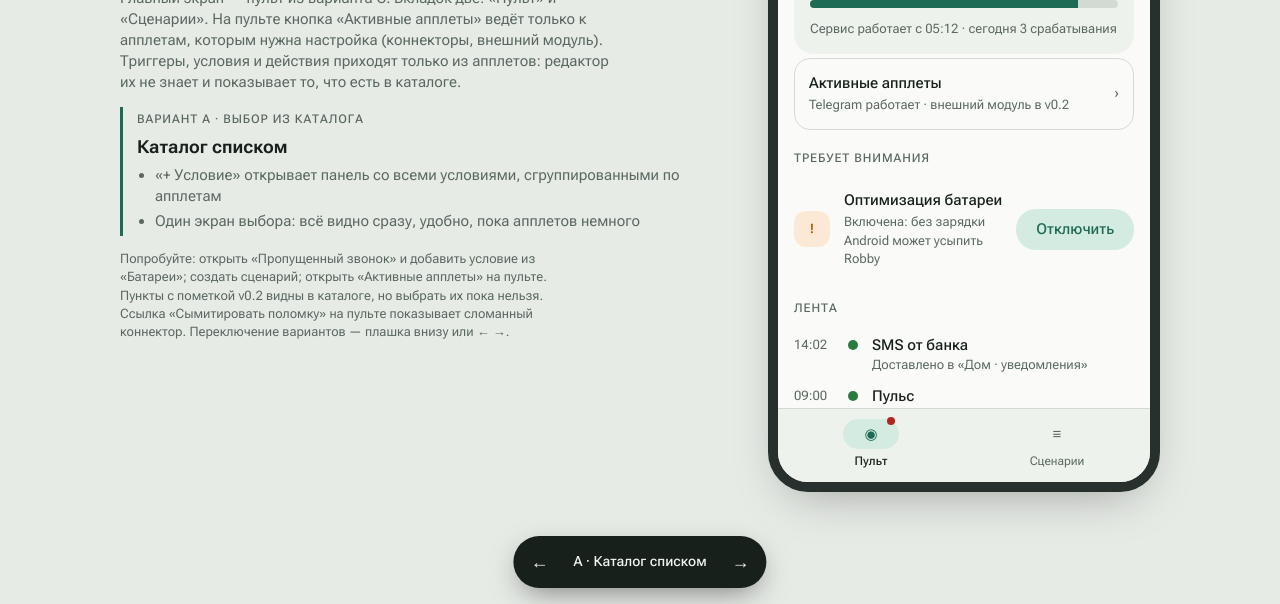
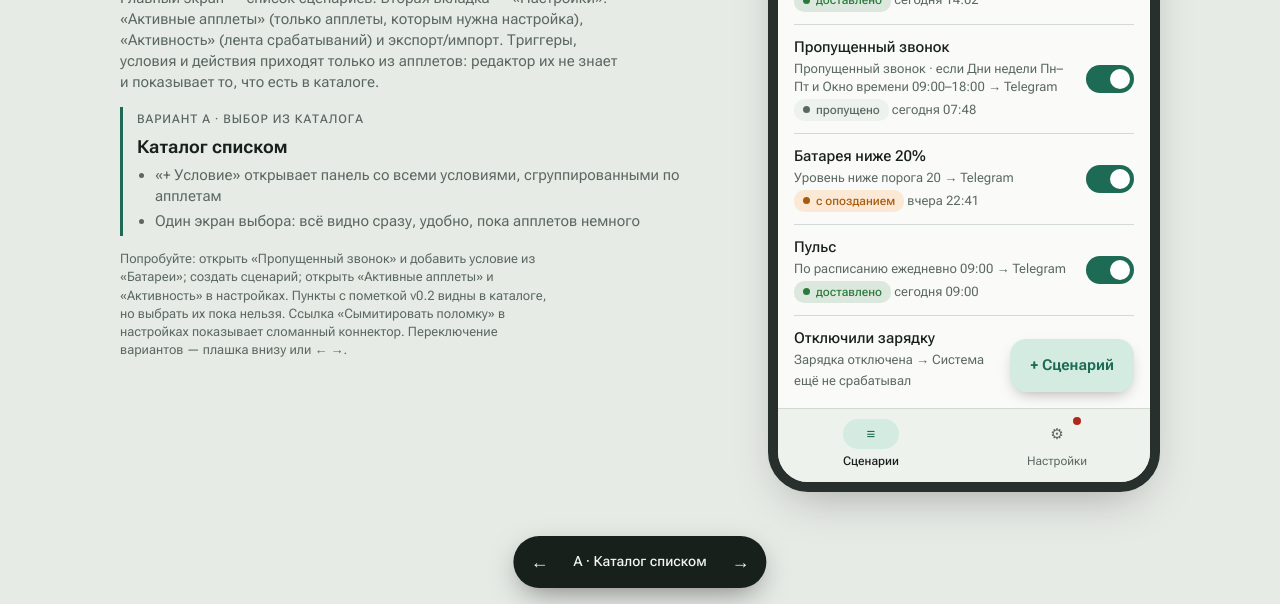
Before and after one commit to SBKubric/robby, a plain HTML site: page prototype/ui/index.html in a window 1280 px wide. Shown: the part 196-800 px from the top of the page. Drawn offline with Linux system fonts and the light colour scheme.

Commit message:
Prototype: scenarios as home, settings tab, activity screen (throwaway)
Co-Authored-By: Claude Opus 5.5 <noreply@anthropic.com>
Claude-Session: https://claude.ai/code/session_01PYGV4ApdiDYoe8WWqSJPyd

```diff
--- a/prototype/ui/index.html
+++ b/prototype/ui/index.html
@@ -175,9 +175,9 @@ button{cursor:pointer}
   <section class="intro">
     <div class="eyebrow">Прототип · итерация 2 · данные примерные</div>
     <h1>Как выбирать триггеры, условия и действия из апплетов?</h1>
-    <p>Основа — вариант A первой итерации: форма «Когда / Если / То». Главный экран — пульт из варианта C. Вкладок две: «Пульт» и «Сценарии». На пульте кнопка «Активные апплеты» ведёт только к апплетам, которым нужна настройка (коннекторы, внешний модуль). Триггеры, условия и действия приходят только из апплетов: редактор их не знает и показывает то, что есть в каталоге.</p>
+    <p>Основа — вариант A первой итерации: форма «Когда / Если / То». Главный экран — список сценариев. Вторая вкладка — «Настройки»: «Активные апплеты» (только апплеты, которым нужна настройка), «Активность» (лента срабатываний) и экспорт/импорт. Триггеры, условия и действия приходят только из апплетов: редактор их не знает и показывает то, что есть в каталоге.</p>
     <div class="vcard" id="vdesc"></div>
-    <p class="note">Попробуйте: открыть «Пропущенный звонок» и добавить условие из «Батареи»; создать сценарий; открыть «Активные апплеты» на пульте. Пункты с пометкой v0.2 видны в каталоге, но выбрать их пока нельзя. Ссылка «Сымитировать поломку» на пульте показывает сломанный коннектор. Переключение вариантов — плашка внизу или ← →.</p>
+    <p class="note">Попробуйте: открыть «Пропущенный звонок» и добавить условие из «Батареи»; создать сценарий; открыть «Активные апплеты» и «Активность» в настройках. Пункты с пометкой v0.2 видны в каталоге, но выбрать их пока нельзя. Ссылка «Сымитировать поломку» в настройках показывает сломанный коннектор. Переключение вариантов — плашка внизу или ← →.</p>
   </section>
   <div class="phone" id="phone" aria-label="Экран телефона-сервера"></div>
 </div>
@@ -257,7 +257,7 @@ const S={
   tg:null,nextId:6,
 };
 const ST_LABEL={ok:'доставлено',late:'с опозданием',skip:'пропущено',fail:'ошибка',test:'тест'};
-const UI={a:{view:'home',tab:'pult'},b:{view:'home',tab:'pult'}};
+const UI={a:{view:'home',tab:'scen'},b:{view:'home',tab:'scen'}};
 let V='a',toastMsg=null,toastTimer=null;
 
 const h=s=>String(s??'').replace(/[&<>"]/g,c=>({'&':'&amp;','<':'&lt;','>':'&gt;','"':'&quot;'}[c]));
@@ -332,22 +332,27 @@ function connSummary(){return S.conn.state==='ok'
   ?`<span class="st ok">работает</span><span class="small muted">${h(S.conn.bot)} → «${h(S.conn.group)}», последнее сообщение в ${S.conn.last}</span>`
   :`<span class="st fail">сломан</span><span class="small" style="color:var(--bad)">Ошибка 403: бота удалили из группы. Новые срабатывания завершаются ошибкой.</span>`}
 function checkRows(list){return list.map(c=>`<div class="item"><div class="badge" style="${c.ok?'':'background:var(--warn-soft);color:var(--warn)'}">${c.ok?'✓':'!'}</div><div class="txt"><span class="t">${h(c.t)}</span><span class="d">${h(c.d)}</span></div>${!c.ok?`<button class="btn tonal" data-act="fixCheck" data-id="${c.id}">${c.fix}</button>`:''}</div>`).join('')}
-function pult(){
-  const bad=S.checks.filter(c=>!c.ok);
-  return `<div class="hero-c"><div class="row"><span class="big">87%</span><span class="st ok">на зарядке</span><span class="spacer"></span><span class="small muted">29 °C</span></div><div class="meter"><i style="width:87%"></i></div><div class="small muted">Сервис работает с 05:12 · сегодня ${S.journal.filter(e=>e.day==='Сегодня').length} срабатывания</div></div>
-  <div class="content">
-   <button class="card" data-act="nav" data-v="applets" style="text-align:left;flex-direction:row;align-items:center"><span style="flex:1;min-width:0;display:flex;flex-direction:column;gap:2px"><b style="font-weight:500">Активные апплеты</b><span class="small muted">Telegram ${S.conn.state==='ok'?'работает':'сломан'} · внешний модуль в v0.2</span></span><span class="muted">›</span></button>
-   ${S.conn.state==='broken'?`<div class="card" style="border-color:var(--bad)"><b style="font-weight:500">Telegram</b>${connSummary()}<button class="btn" data-act="tgOpen" style="align-self:flex-start">Переподключить</button></div>`:''}
-   ${bad.length?`<div class="sect">Требует внимания</div><div class="list">${checkRows(bad)}</div>`:''}
-   <div class="sect">Лента</div>
-   <div class="tl">${S.journal.map(e=>`<div class="e"><span class="time">${e.day==='Сегодня'?e.t:'вч '+e.t}</span><span class="pin ${e.st}"></span><span><b style="font-weight:500">${h(e.sc)}</b><br><span class="small muted">${h(e.m)}</span></span></div>`).join('')}</div>
-   <details class="small"><summary class="muted">Все проверки (${S.checks.filter(c=>c.ok).length} из ${S.checks.length} в порядке)</summary><div class="list">${checkRows(S.checks)}</div></details>
+function navCard(v,title,sub){return `<button class="card" data-act="nav" data-v="${v}" style="text-align:left;flex-direction:row;align-items:center"><span style="flex:1;min-width:0;display:flex;flex-direction:column;gap:2px"><b style="font-weight:500">${title}</b><span class="small muted">${sub}</span></span><span class="muted">›</span></button>`}
+function settings(){
+  const e=S.journal[0];
+  return `<div class="content">
+   ${navCard('applets','Активные апплеты',`Telegram ${S.conn.state==='ok'?'работает':'сломан'} · внешний модуль в v0.2`)}
+   ${navCard('activity','Активность',`последнее: ${e.t} · ${h(e.sc)}`)}
+   <div class="sect">Настройки</div>
+   <div class="list">
+    <button class="item" data-act="noop"><span class="txt"><span class="t">Экспорт настроек</span><span class="d">Сценарии и апплеты в файл, без токенов</span></span><span class="muted">›</span></button>
+    <button class="item" data-act="noop"><span class="txt"><span class="t">Импорт</span><span class="d">Восстановить из файла на этом телефоне-сервере</span></span><span class="muted">›</span></button>
+   </div>
+   <details class="small"><summary class="muted">Проверки телефона-сервера (${S.checks.filter(c=>c.ok).length} из ${S.checks.length} в порядке)</summary><div class="list">${checkRows(S.checks)}</div></details>
    ${S.conn.state==='ok'?`<button class="btn text small" data-act="break" style="align-self:flex-start;padding-left:0">Сымитировать поломку: бота удалили из группы</button>`:''}
-   <div class="row"><button class="btn tonal" data-act="noop">Экспорт настроек</button><button class="btn text" data-act="noop">Импорт</button></div>
   </div>`;
 }
+function activity(){
+  return `<div class="content"><p class="small muted" style="margin:0">Срабатывания за 30 дней, не больше 2000 записей. Отсечённые фильтром события сюда не пишутся.</p>
+   <div class="tl">${S.journal.map(e=>`<div class="e"><span class="time">${e.day==='Сегодня'?e.t:'вч '+e.t}</span><span class="pin ${e.st}"></span><span><b style="font-weight:500">${h(e.sc)}</b><br><span class="small muted">${h(e.m)}</span></span></div>`).join('')}</div></div>`;
+}
 function scenList(){
-  return `<div class="content"><div class="list">${S.scen.map(sc=>`<div class="item"><button class="txt" data-act="edit" data-id="${sc.id}" style="border:0;background:none;text-align:left;padding:0"><span class="t">${h(sc.name)}</span><span class="d">${h(summary(sc))}</span><span class="d">${sc.last?stBadge(sc.last.st)+' '+sc.last.t:'ещё не срабатывал'}</span></button>${sw(sc.on,sc.id)}</div>`).join('')}</div></div>
+  return `<div class="content">${S.conn.state==='broken'?`<button class="err" data-act="nav" data-v="applets" style="border:0;text-align:left">Telegram сломан: бота удалили из группы. Сценарии с Telegram завершаются ошибкой. Переподключить ›</button>`:''}<div class="list">${S.scen.map(sc=>`<div class="item"><button class="txt" data-act="edit" data-id="${sc.id}" style="border:0;background:none;text-align:left;padding:0"><span class="t">${h(sc.name)}</span><span class="d">${h(summary(sc))}</span><span class="d">${sc.last?stBadge(sc.last.st)+' '+sc.last.t:'ещё не срабатывал'}</span></button>${sw(sc.on,sc.id)}</div>`).join('')}</div></div>
   <button class="fab" data-act="edit" data-id="new">+ Сценарий</button>`;
 }
 function applets(){
@@ -371,11 +376,12 @@ function app(){
   const u=ui();
   if(u.view==='editor')return editor();
   if(u.view==='telegram')return tgScreen();
-  if(u.view==='applets')return `<div class="appbar"><button class="icon-btn" data-act="back" aria-label="Назад">←</button><h3>Активные апплеты</h3></div><div class="screen">${applets()}</div>`;
-  const tabs=[['pult','Пульт','◉'],['scen','Сценарии','≡']];
-  const title={pult:'Дом-сервер',scen:'Сценарии'}[u.tab];
-  const body={pult,scen:scenList}[u.tab]();
-  const dot=k=>k==='pult'&&(S.checks.some(c=>!c.ok)||S.conn.state==='broken');
+  const sub={applets:['Активные апплеты',applets],activity:['Активность',activity]}[u.view];
+  if(sub)return `<div class="appbar"><button class="icon-btn" data-act="back" aria-label="Назад">←</button><h3>${sub[0]}</h3></div><div class="screen">${sub[1]()}</div>`;
+  const tabs=[['scen','Сценарии','≡'],['settings','Настройки','⚙']];
+  const title={scen:'Сценарии',settings:'Настройки'}[u.tab];
+  const body={scen:scenList,settings}[u.tab]();
+  const dot=k=>k==='settings'&&(S.checks.some(c=>!c.ok)||S.conn.state==='broken');
   return `<div class="appbar"><h3>${title}</h3></div><div class="screen">${body}</div>
    <nav class="bnav" style="grid-template-columns:repeat(2,1fr)">${tabs.map(([k,l,ic])=>`<button class="${u.tab===k?'on':''}" data-act="tab" data-tab="${k}"><span class="ic">${ic}</span>${l}${dot(k)?'<span class="dot"></span>':''}</button>`).join('')}</nav>`;
 }
```
